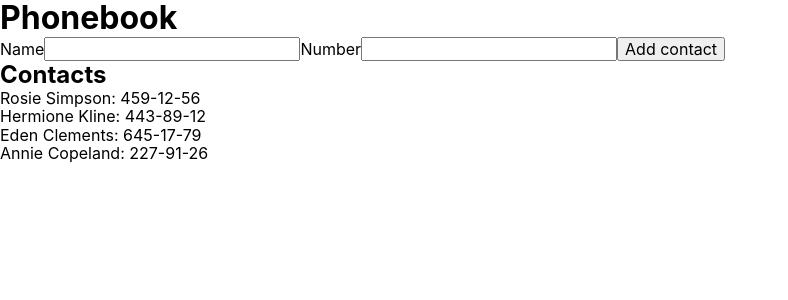
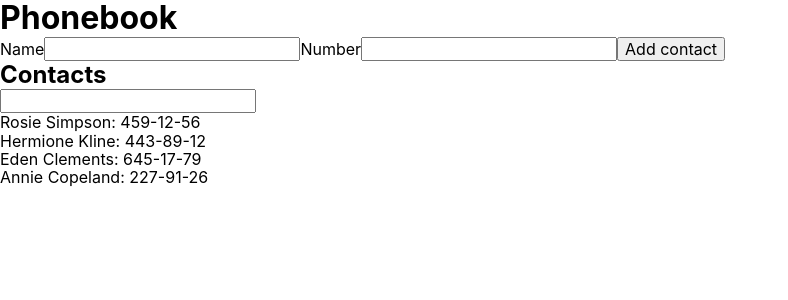
Before and after one commit to Shkliarova/goit-react-hw-02-phonebook, a React (Create React App) app: page / in a window 1280 px wide. Shown: the top 300 px of the page, without its empty margins (0-788 px from the left). Built offline with nearby package versions, Linux system fonts and the light colour scheme.

Commit message:
task 2 part 2

```diff
--- a/src/components/App.js
+++ b/src/components/App.js
@@ -2,6 +2,7 @@ import { Component } from "react"
 import { ContactForm } from "./ContactForm"
 import { nanoid } from "nanoid"
 import { ContactList } from "./ContactList"
+import { Filter } from "./Filter"
 
 export class App extends Component {
   state = {
@@ -9,34 +10,50 @@ export class App extends Component {
     {id: 'id-2', name: 'Hermione Kline', number: '443-89-12'},
     {id: 'id-3', name: 'Eden Clements', number: '645-17-79'},
     {id: 'id-4', name: 'Annie Copeland', number: '227-91-26'}],
-    name: '',
-    number: ''
+    filter: ''
   }
 
+  updateFilter = newFilter => {
+    this.setState({
+      filter: newFilter,
+    })
+  }
 
   addContact = newContact => {
+    const {contacts} = this.state;
+    const isNameExists = contacts.some(contact => contact.name.toLowerCase()===newContact.name.toLowerCase());
+
+    if(isNameExists){
+      alert(`${newContact.name} is already in contacts!`);
+    } else{
       const contact = {
         ...newContact,
         id: nanoid()
       };
-
       this.setState(prevState => {
         return{
           contacts: [...prevState.contacts, contact],
         }
       })
     }
+  }
 
   render(){
-    const {contacts} = this.state;
+    const {contacts, filter} = this.state;
 
+      const visibleContacts = contacts.filter(contact => {
+      const hasContact = contact.name.toLowerCase().includes(filter.toLowerCase());
+
+      return hasContact;
+    })
 
     return(
       <div>
         <h1>Phonebook</h1>
         <ContactForm onAdd={this.addContact}/>
         <h2>Contacts</h2>
-        {contacts.length>0 && <ContactList items={contacts}/>}
+        <Filter filter={filter} onUpdate={this.updateFilter}/>
+        {contacts.length>0 && <ContactList items={visibleContacts}/>}
       </div>
     )
   }
--- /dev/null
+++ b/src/components/Filter.js
@@ -0,0 +1,8 @@
+export const Filter = ({filter, onUpdate}) => {
+    return(
+        <div>
+            <input type="text" value={filter}
+            onChange={e => onUpdate(e.target.value)}/>
+        </div>
+    )
+}
```
Lines whose indentation alone changed are shown as unchanged.
